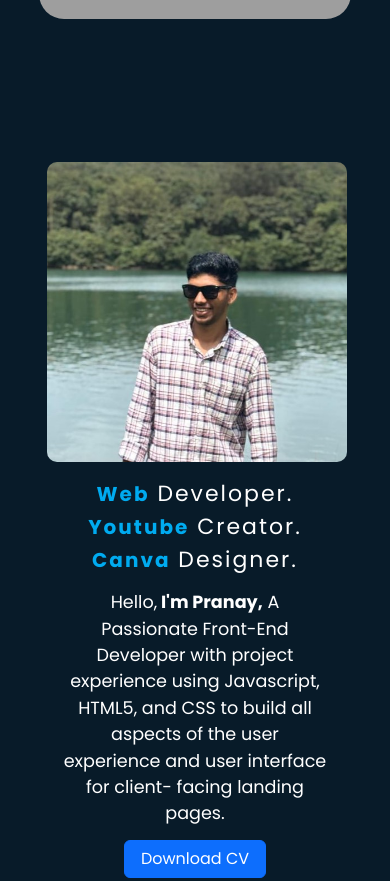
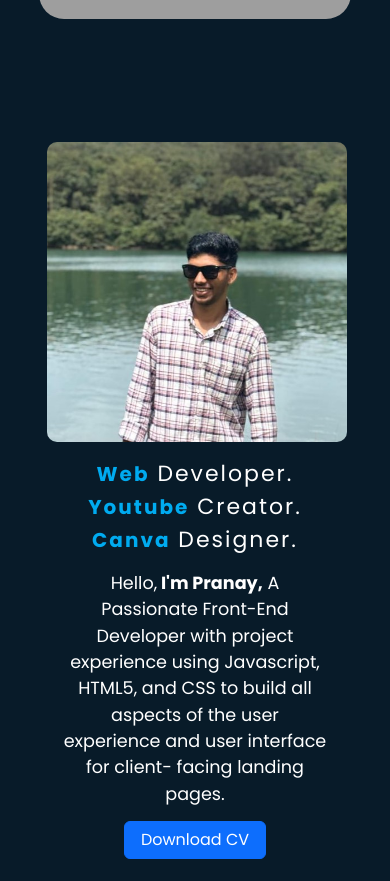
Before and after one commit to Swagmsd/Portfolio-Project, a plain HTML site: page index.html in a window 390 px wide. Shown: the part 786-1667 px from the top of the page. Drawn offline with nearby package versions, Linux system fonts and the light colour scheme; grey boxes are pictures that could not be loaded; files whose address does not match are found by name.

Commit message:
Update style.css

```diff
--- a/style.css
+++ b/style.css
@@ -946,7 +946,7 @@ h2 span {
     #about {
     height: 95%;
         padding-bottom:10%;
-        margin-top:-5%;
+        margin-top:-10%;
    }
 
      #skills {
```
